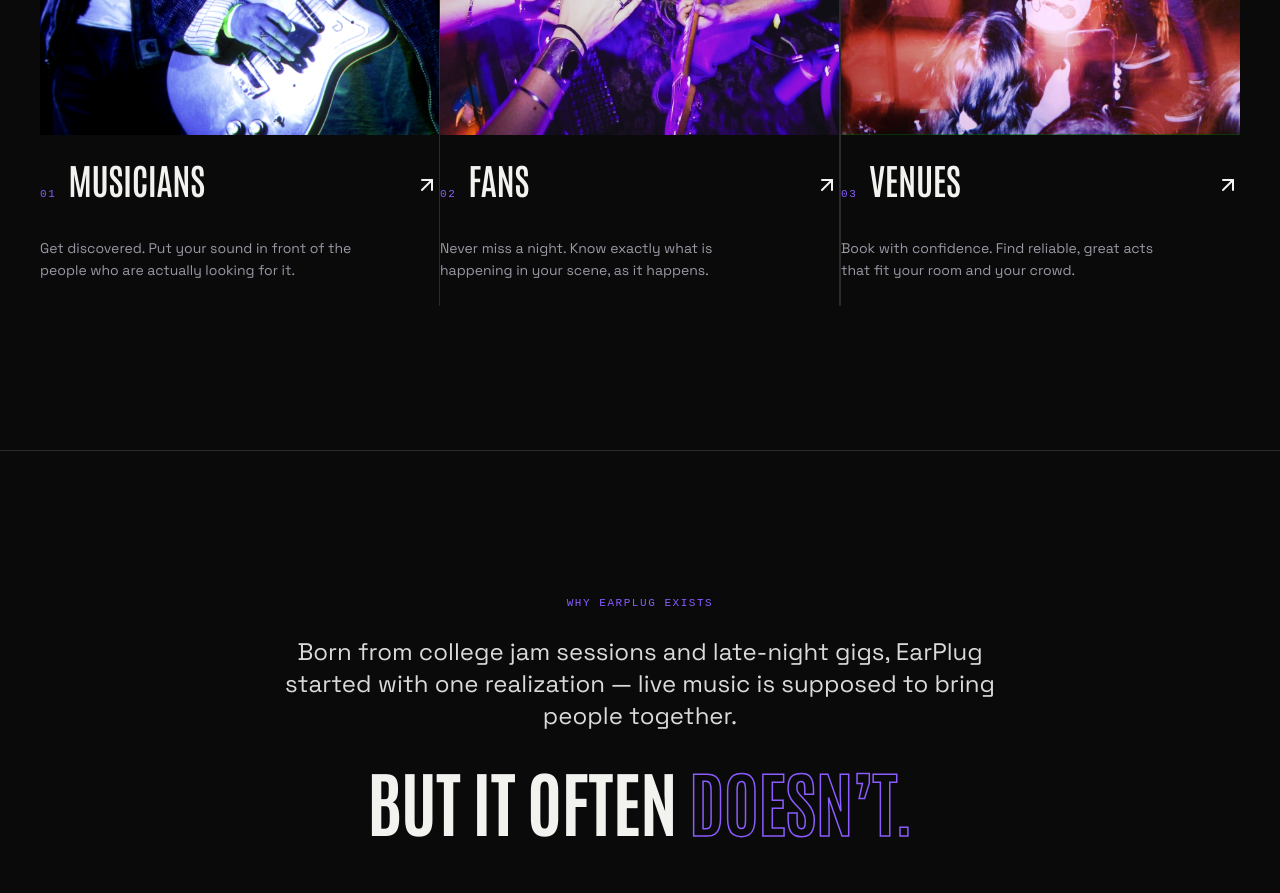
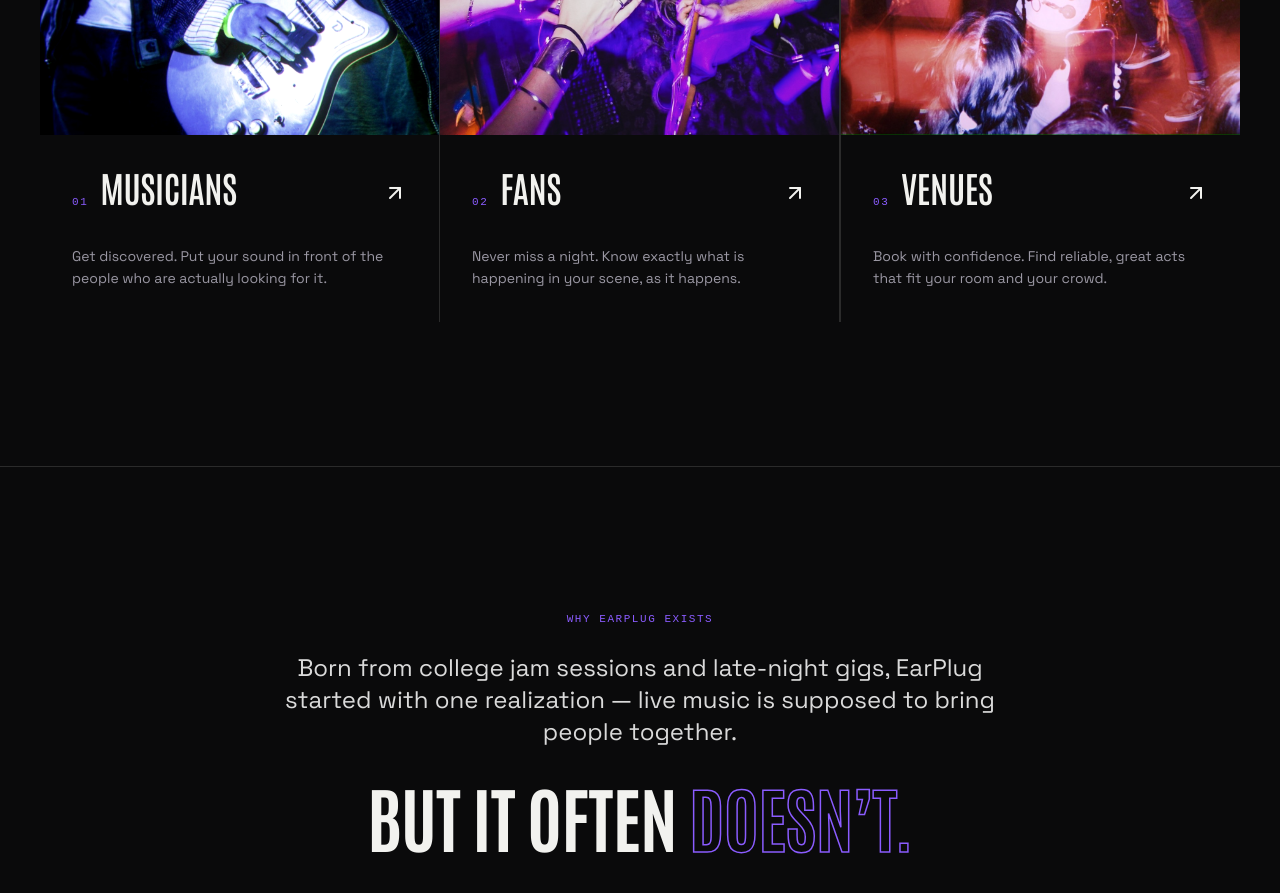
Before and after one commit to LuizFelipeBarbosa/earplug-website, a React (Vite) app: page / in a window 1280 px wide. Shown: the part 2380-3273 px from the top of the page. Built offline with nearby package versions, Linux system fonts and the light colour scheme; a web font is replaced by a local one.

Commit message:
Improve audience card alignment

```diff
--- a/src/pages/Home.tsx
+++ b/src/pages/Home.tsx
@@ -166,7 +166,7 @@
               <div className="overflow-hidden">
                 <img src={a.img} alt={a.alt} className="aspect-[4/5] w-full object-cover" loading="lazy" />
               </div>
-              <div className="py-6">
+              <div className="px-5 py-7 md:px-6 md:py-8 lg:px-8">
                 <div className="flex items-baseline justify-between">
                   <div className="flex items-baseline gap-3">
                     <span className="font-mono2 text-[11px] text-[var(--ep-accent)]">{a.index}</span>
```
